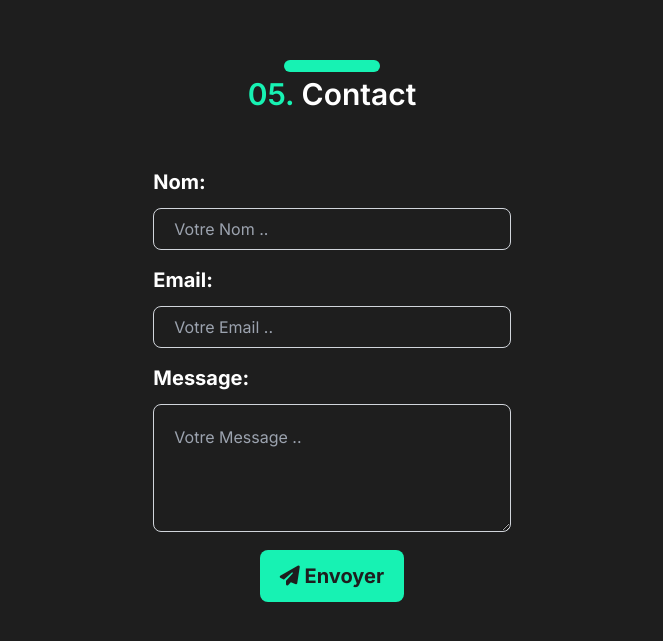
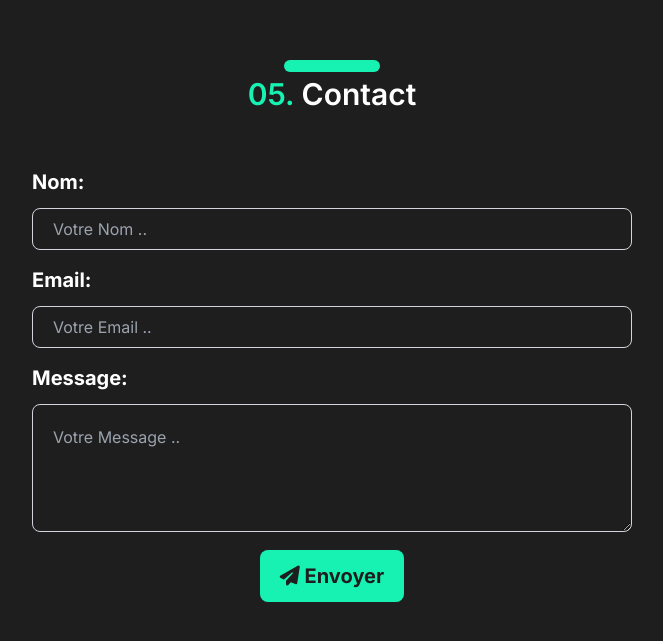
Before and after one commit to Hugo-walando/Hugo-walando.github.io, a website: page index.html in a window 1280 px wide. Shown: the part 4109-4750 px from the top of the page, without its empty margins (308-971 px from the left). Drawn offline with nearby package versions, Linux system fonts and the light colour scheme.

Commit message:
style(index.html): form section style

```diff
--- a/index.html
+++ b/index.html
@@ -314,33 +314,33 @@
           </div>
         </div>
       </section>
-      <section class="section h-screen xl:snap-start xl:snap-always pt-20 flex flex-col justify-center"
+      <section class="section h-screen xl:snap-start xl:snap-always pt-20 flex flex-col justify-center items-center"
                id="contact">
         <div
              class="text-center  mb-14 before:block before:w-24 before:h-3 before:mb-1 before:rounded-md before:mx-auto before:bg-c_green">
           <h3 class="text-3xl font-semibold"><span class="text-c_green">05.
             </span>Contact</h3>
         </div>
-        <form class="flex flex-col items-center max-w-[600px] mx-auto"
+        <form class="flex flex-col items-center w-full lg:max-w-[600px]"
               id="contact_form" action="https://api.web3forms.com/submit"
               method="POST">
           <input type="hidden" name="access_key"
                  value="ea3aa204-96df-478f-8f95-4d08e1e15147" />
           <div class="w-full">
             <label class="text-xl font-bold">Nom:</label>
-            <input class="w-full h-10 bg-c_black border border-gray-300 rounded-lg p-5 mt-3"
+            <input class="w-full h-10 bg-c_black border border-gray-300 rounded-lg p-5 mt-3 focus:border-0"
                    name="name" type="text" required
                    placeholder="Votre Nom .." />
           </div>
           <div class="w-full mt-4">
             <label class="text-xl font-bold">Email:</label>
-            <input class="w-full h-10 bg-c_black border border-gray-300 rounded-lg p-5 mt-3"
+            <input class="w-full h-10 bg-c_black border border-gray-300 rounded-lg p-5 mt-3 focus:border-0"
                    name="email" type="email" required
                    placeholder="Votre Email .." />
           </div>
           <div class="w-full mt-4">
             <label for="message" class="text-xl font-bold">Message:</label>
-            <textarea class="w-full h-32 bg-c_black border border-gray-300 rounded-lg p-5 mt-3"
+            <textarea class="w-full h-32 bg-c_black border border-gray-300 rounded-lg p-5 mt-3 focus:border-0"
                       name="message" id="message"
                       placeholder="Votre Message .."></textarea>
           </div>
```
